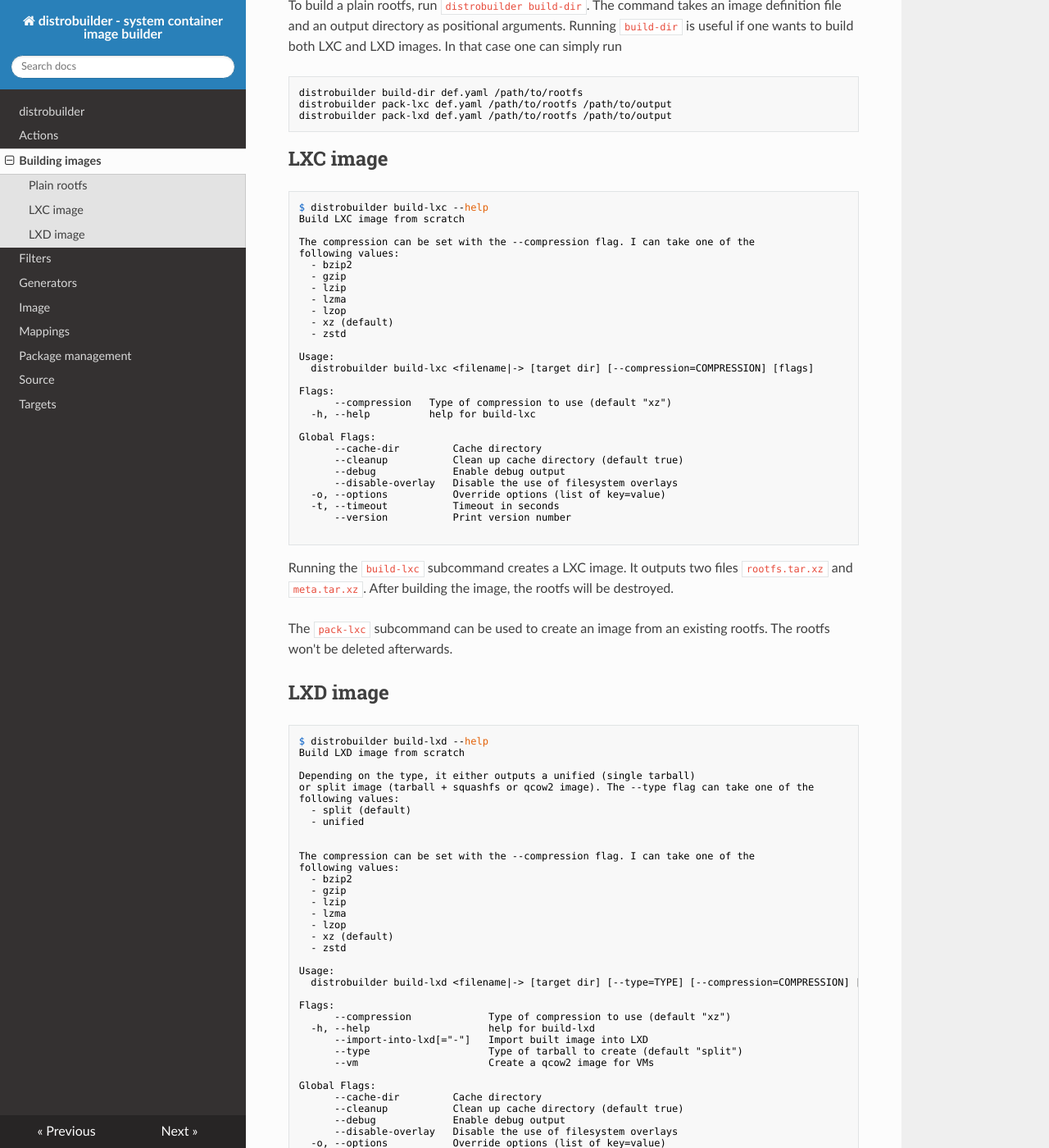
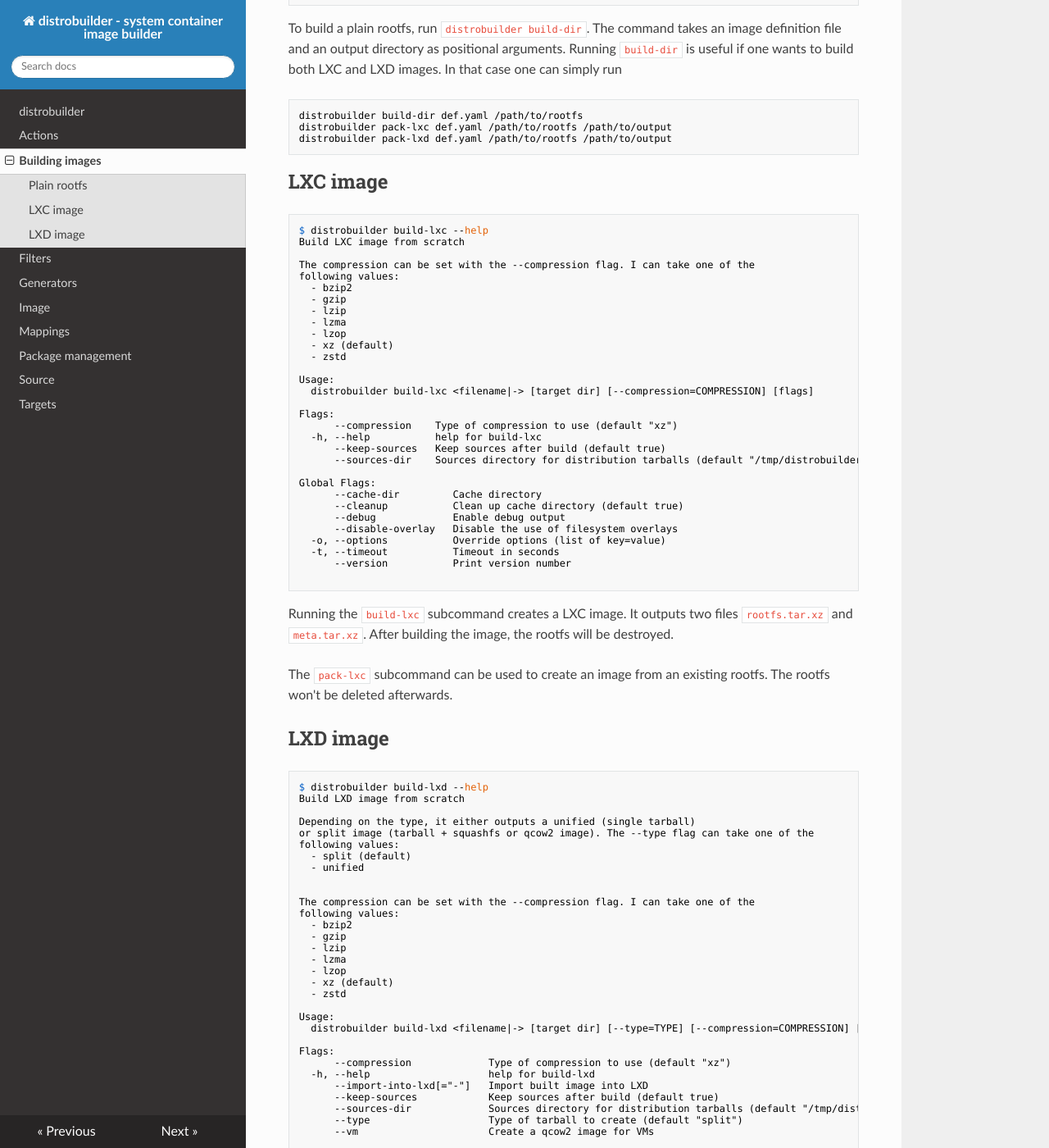
Before and after one commit to lxc/distrobuilder, an MkDocs documentation site: the page built from doc/building.md, in a window 1280 px wide and 1400 px high, scrolled down 515 px. Shown: the whole window at 82% size. Built offline with MkDocs 1.6.1, drawn with Linux system fonts in a browser that asks for light colours; nearby versions of some CDN libraries; some of the changed text lies outside the part shown.

Commit message:
doc: Add --sources-dir and --keep-sources
Signed-off-by: Thomas Hipp <thomas.hipp@canonical.com>

```diff
--- a/doc/building.md
+++ b/doc/building.md
@@ -10,7 +10,9 @@ Usage:
   distrobuilder build-dir <filename|-> <target dir> [flags]
 
 Flags:
-  -h, --help   help for build-dir
+  -h, --help           help for build-dir
+      --keep-sources   Keep sources after build (default true)
+      --sources-dir    Sources directory for distribution tarballs (default "/tmp/distrobuilder")
 
 Global Flags:
       --cache-dir         Cache directory
@@ -54,8 +56,10 @@ Usage:
   distrobuilder build-lxc <filename|-> [target dir] [--compression=COMPRESSION] [flags]
 
 Flags:
-      --compression   Type of compression to use (default "xz")
-  -h, --help          help for build-lxc
+      --compression    Type of compression to use (default "xz")
+  -h, --help           help for build-lxc
+      --keep-sources   Keep sources after build (default true)
+      --sources-dir    Sources directory for distribution tarballs (default "/tmp/distrobuilder")
 
 Global Flags:
       --cache-dir         Cache directory
@@ -105,6 +109,8 @@ Flags:
       --compression             Type of compression to use (default "xz")
   -h, --help                    help for build-lxd
       --import-into-lxd[="-"]   Import built image into LXD
+      --keep-sources            Keep sources after build (default true)
+      --sources-dir             Sources directory for distribution tarballs (default "/tmp/distrobuilder")
       --type                    Type of tarball to create (default "split")
       --vm                      Create a qcow2 image for VMs
 
```
